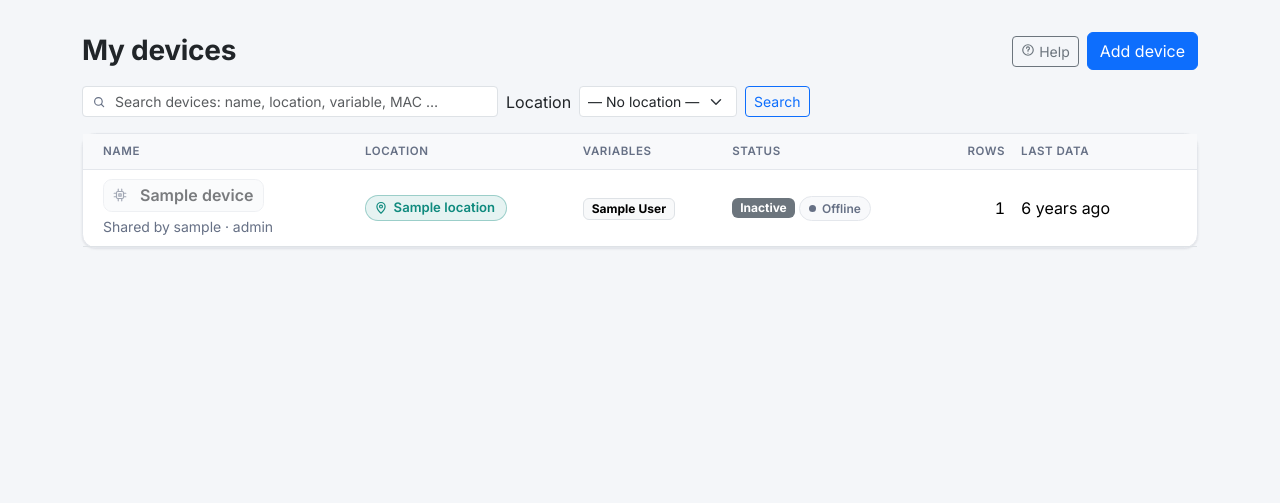
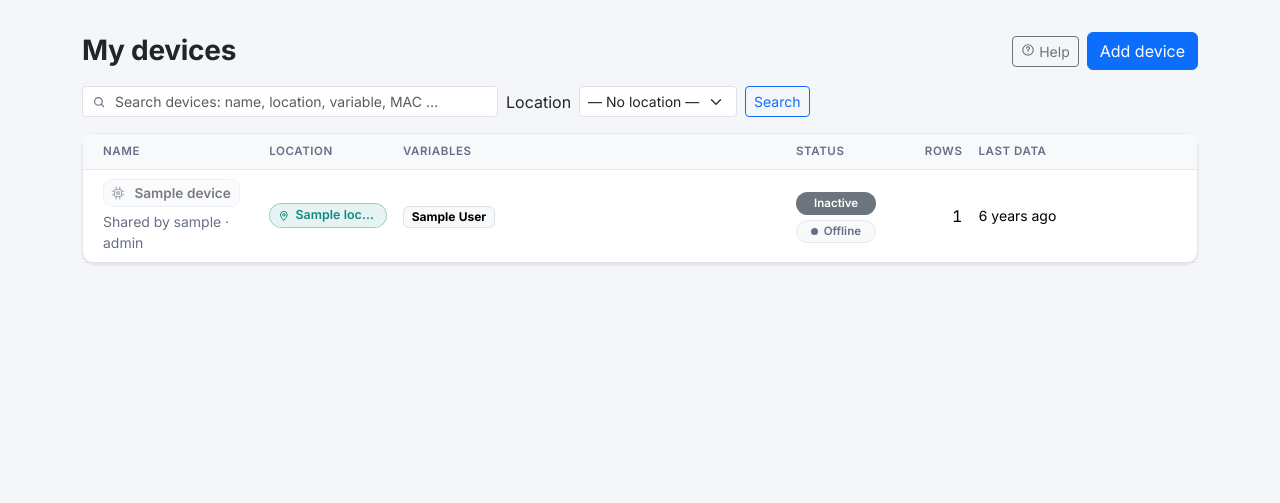
Before and after one commit to as-budi/IoT_platform, a Django app: template devices/templates/devices/device_list.html in a window 1280 px wide. Shown: the part 64-567 px from the top of the page. Run offline with Django 5.2, Linux system fonts and the light colour scheme; the template is opened without the code that fills it: most values are stand-ins (such as "Sample title", 1, 10 or a date in 2020).

Commit message:
Make device table interface more adjustable

```diff
--- a/activity/signals.py
+++ b/activity/signals.py
@@ -228,9 +228,8 @@ def ota_event(sender, instance, created, raw=False, **kwargs):
         return
     update = instance.update
     device = update.device
-    package = update.package
     failed = instance.status == OtaStatus.FAILED
-    text = f"Firmware {package.version} on {device.name}: {instance.get_status_display().lower()}"
+    text = f"Firmware {update.package_version} on {device.name}: {instance.get_status_display().lower()}"
     if instance.message:
         text += f" ({instance.message})"
     record(f"firmware.{instance.status.lower()}", text, category=Category.FIRMWARE,
--- a/devices/templates/devices/includes/device_name.html
+++ b/devices/templates/devices/includes/device_name.html
@@ -1,2 +1,2 @@
 {% comment %}Nama device sebagai "chip" bertautan (ikon + nama). Butuh `device`. Redup bila nonaktif.{% endcomment %}
-<a class="entity-chip entity-device{% if not device.is_active %} is-muted{% endif %}" href="{% url 'devices:detail' device.pk %}"{% if not device.is_active %} title="Inactive"{% endif %}><span class="entity-icon">{% include "includes/icon.html" with name="device" %}</span><span class="entity-text">{{ device.name }}</span></a>
+<a class="entity-chip entity-device{% if not device.is_active %} is-muted{% endif %}" href="{% url 'devices:detail' device.pk %}" title="{{ device.name }}{% if not device.is_active %} (inactive){% endif %}"><span class="entity-icon">{% include "includes/icon.html" with name="device" %}</span><span class="entity-text">{{ device.name }}</span></a>
--- a/devices/templates/devices/includes/device_table.html
+++ b/devices/templates/devices/includes/device_table.html
@@ -7,7 +7,15 @@
 {% endcomment %}
 <div class="card shadow-sm">
   <div class="table-responsive">
-    <table class="table table-hover align-middle mb-0">
+    {# Lebar kolom tetap dalam persen (app.css .device-table, table-layout: fixed): tabel selalu selebar #}
+    {# kartu dan mengikuti lebar browser; Variables mendapat bagian terbesar. Bila kartu < 900 px    #}
+    {# tabel digulir ke samping. #}
+    <table class="table table-hover align-middle mb-0 device-table{% if user.is_admin %} with-owner{% endif %}">
+      <colgroup>
+        <col class="col-name"><col class="col-location"><col class="col-variables">
+        {% if user.is_admin %}<col class="col-owner">{% endif %}
+        <col class="col-status"><col class="col-rows"><col class="col-last"><col class="col-actions">
+      </colgroup>
       <thead class="table-light">
         <tr>
           <th>Name</th>
@@ -48,19 +56,22 @@
             <span class="text-muted">—</span>
             {% endfor %}
           </td>
-          {% if user.is_admin %}<td>{{ device.owner.username }}</td>{% endif %}
+          {% if user.is_admin %}<td class="owner-cell" title="{{ device.owner.username }}">{{ device.owner.username }}</td>{% endif %}
           <td>
+            {# Active/Inactive dan Online/Offline bertumpuk dengan lebar sama (.device-status). #}
+            <div class="device-status">
             {% if device.is_active %}
             <span class="badge text-bg-success">Active</span>
             {% else %}
             <span class="badge text-bg-secondary">Inactive</span>
             {% endif %}
             {% include "devices/includes/online_pill.html" %}
+            </div>
           </td>
           {# telemetry_count dihitung oleh Subquery di DeviceListView. #}
           {# intcomma: 1234 -> 1,234 (butuh django.contrib.humanize). #}
           <td class="text-end">{{ device.telemetry_count|intcomma }}</td>
-          <td>
+          <td class="small">
             {% if device.last_seen %}
             {{ device.last_seen|timesince }} ago
             {% if device.last_protocol %}<span class="badge protocol-badge ms-1">{{ device.get_last_protocol_display }}</span>{% endif %}
--- a/devices/templates/devices/includes/location_name.html
+++ b/devices/templates/devices/includes/location_name.html
@@ -1,2 +1,2 @@
 {% comment %}Lokasi sebagai pill (ikon pin + nama). Butuh `location`; `link` = boleh membuka halaman lokasi.{% endcomment %}
-{% if link %}<a class="entity-pill entity-location" href="{% url 'devices:location_detail' location.pk %}">{% else %}<span class="entity-pill entity-location">{% endif %}{% include "includes/icon.html" with name="location" %}<span class="entity-text">{{ location.name }}</span>{% if link %}</a>{% else %}</span>{% endif %}
+{% if link %}<a class="entity-pill entity-location" href="{% url 'devices:location_detail' location.pk %}" title="{{ location.name }}">{% else %}<span class="entity-pill entity-location" title="{{ location.name }}">{% endif %}{% include "includes/icon.html" with name="location" %}<span class="entity-text">{{ location.name }}</span>{% if link %}</a>{% else %}</span>{% endif %}
--- a/ota/services.py
+++ b/ota/services.py
@@ -113,7 +113,7 @@ def expire_due(device=None, now=None):
             fail(update, "The device did not pick up the update command in time (is it online?).")
         elif (now - update.created_at).total_seconds() > timeout:
             if update.status == OtaStatus.UPDATING:
-                why = f"The device did not come back with version {update.package.version}"
+                why = f"The device did not come back with version {update.package_version}"
             else:
                 why = f"No progress after {update.get_status_display().lower()}"
             fail(update, f"{why} within {timeout // 60} minutes.")
@@ -391,7 +391,7 @@ def report_version(device, version, board, protocol):
     with transaction.atomic():
         update = device.ota_updates.select_for_update().active().select_related("package").first()
         if update is not None:
-            target = update.package.version
+            target = update.package_version
             if version == target:
                 record(update, OtaStatus.UPDATED, f"The device restarted with version {version}", source=protocol)
                 message += f"; update {update.pk}: UPDATED"
--- a/ota/templates/ota/includes/device_firmware.html
+++ b/ota/templates/ota/includes/device_firmware.html
@@ -32,7 +32,7 @@
     <div class="ota-active border rounded p-3 mb-3" data-ota-update="{{ ota_active.pk }}">
       <div class="d-flex flex-wrap justify-content-between align-items-center gap-2 mb-2">
         <div>
-          Updating to <strong>{{ ota_active.package.version }}</strong>
+          Updating to <strong>{{ ota_active.package_version }}</strong>
           {% include "ota/includes/status_badge.html" with update=ota_active %}
           <a class="small ms-1" href="{% url 'ota:update_detail' ota_active.pk %}">Details</a>
         </div>
@@ -46,7 +46,7 @@
       {% include "ota/includes/progress.html" with update=ota_active %}
       <p class="small text-muted mt-2 mb-0">
         {% if ota_active.status == "QUEUED" %}Waiting for the device to pick up the command <code>ota</code> (it needs to be online).
-        {% elif ota_active.status == "UPDATING" %}The device is restarting. The update succeeds when it reports version {{ ota_active.package.version }}.
+        {% elif ota_active.status == "UPDATING" %}The device is restarting. The update succeeds when it reports version {{ ota_active.package_version }}.
         {% else %}The device reports each step; this box updates by itself.{% endif %}
       </p>
     </div>
--- a/ota/templates/ota/includes/update_table.html
+++ b/ota/templates/ota/includes/update_table.html
@@ -16,7 +16,7 @@
       <tr>
         <td class="text-nowrap">{{ update.created_at|date:"d M H:i:s" }}</td>
         {% if show_device %}<td><a href="{% url 'devices:detail' update.device_id %}">{{ update.device.name }}</a></td>{% endif %}
-        <td class="text-nowrap">{{ update.previous_version|default:"?" }} → <strong>{{ update.package.version }}</strong></td>
+        <td class="text-nowrap">{{ update.previous_version|default:"?" }} → <strong>{{ update.package_version }}</strong></td>
         <td>{% include "ota/includes/status_badge.html" %}{% if update.error %} <span class="small text-muted">{{ update.error|truncatechars:70 }}</span>{% endif %}</td>
         <td>{{ update.created_by.username|default:"—" }}</td>
         <td class="text-end"><a class="small" href="{% url 'ota:update_detail' update.pk %}">Details</a></td>
--- a/ota/templates/ota/package_list.html
+++ b/ota/templates/ota/package_list.html
@@ -31,13 +31,9 @@
           <td class="small text-nowrap">{{ package.created_at|date:"d M Y" }}{% if user.is_admin %} · {{ package.uploaded_by.username }}{% endif %}</td>
           <td class="text-end">{{ package.updated_count }}{% if package.update_count != package.updated_count %} <span class="text-muted small">of {{ package.update_count }} tries</span>{% endif %}</td>
           <td class="text-end text-nowrap">
-            {# Firmware yang pernah dipakai pembaruan disimpan untuk riwayatnya (ota.views.PackageDeleteView). #}
+            {# Selalu boleh dihapus; riwayat pembaruan menyimpan judul dan versinya (ota.views.PackageDeleteView). #}
             {% url 'ota:package_delete' package.pk as delete_url %}
-            {% if package.update_count %}
-            {% include "includes/row_actions.html" with delete_url=delete_url delete_blocked="Used by updates; kept for their history" label=package.title %}
-            {% else %}
             {% include "includes/row_actions.html" with delete_url=delete_url label=package.title %}
-            {% endif %}
           </td>
         </tr>
         {% endfor %}
--- a/ota/templates/ota/update_detail.html
+++ b/ota/templates/ota/update_detail.html
@@ -11,9 +11,9 @@
 </nav>
 <div class="d-flex flex-wrap justify-content-between align-items-start gap-2 mb-4">
   <div>
-    <h1 class="h3 mb-1">{{ update.previous_version|default:"?" }} → {{ update.package.version }} {% include "ota/includes/status_badge.html" %}</h1>
+    <h1 class="h3 mb-1">{{ update.previous_version|default:"?" }} → {{ update.package_version }} {% include "ota/includes/status_badge.html" %}</h1>
     <div class="text-muted"><a href="{% url 'devices:detail' update.device_id %}">{{ update.device.name }}</a> ·
-      <a href="{% url 'ota:package_detail' update.package_id %}">{{ update.package.title }} {{ update.package.version }}</a> · started by {{ update.created_by.username|default:"—" }}</div>
+      {% if update.package_id %}<a href="{% url 'ota:package_detail' update.package_id %}">{{ update.package_title }} {{ update.package_version }}</a>{% else %}{{ update.package_title }} {{ update.package_version }} <span class="small">(firmware deleted)</span>{% endif %} · started by {{ update.created_by.username|default:"—" }}</div>
   </div>
   {% if not update.is_final %}
   <form method="post" action="{% url 'ota:cancel' update.pk %}">
@@ -54,7 +54,7 @@
           <dt class="col-6 fw-normal text-muted">Download link</dt>
           <dd class="col-6">{% if update.token_used_at %}used {{ update.token_used_at|date:"H:i:s" }}{% if update.downloaded_by %} by {{ update.downloaded_by }}{% endif %}{% elif update.is_final %}not used{% else %}valid until {{ update.token_expires_at|date:"H:i" }}{% endif %}</dd>
           <dt class="col-6 fw-normal text-muted">Checksum (MD5)</dt>
-          <dd class="col-6"><code>{{ update.package.md5|truncatechars:13 }}</code></dd>
+          <dd class="col-6"><code>{{ update.package_md5|truncatechars:13 }}</code></dd>
           <dt class="col-6 fw-normal text-muted">Finished</dt>
           <dd class="col-6 mb-0">{{ update.finished_at|date:"d M H:i:s"|default:"—" }}</dd>
         </dl>
--- a/static/css/app.css
+++ b/static/css/app.css
@@ -1662,3 +1662,43 @@ body > main.container { padding-top: 2rem; }
 .chart-color-option.active { border-color: var(--bs-body-color); box-shadow: inset 0 0 0 2px var(--app-surface); }
 .chart-color-menu .form-control-color { width: 2.4rem; height: 2rem; padding: 0.15rem; }
 .command-table .command-rtt { margin-top: 0.15rem; font-size: 0.75rem; font-variant-numeric: tabular-nums; }
+
+/* Tabel device (devices/includes/device_table.html): lebar kolom tetap dalam persen, jadi tabel selalu
+   selebar kartu dan menyesuaikan lebar browser. Variables mendapat bagian terbesar (banyak variabel). */
+.device-table { table-layout: fixed; width: 100%; min-width: 900px; }
+/* Persen = ikut melebar/menyempit bersama browser; Status, Rows dan tombol aksi lebar tetap.
+   Di bawah 900 px (layar sempit, atau side menu terbuka di layar < ~1150 px) tabel digulir. */
+.device-table .col-name { width: 16%; }
+.device-table .col-location { width: 12%; }
+.device-table .col-variables { width: auto; }
+.device-table .col-owner { width: 9%; }
+.device-table .col-status { width: 6.6rem; }
+.device-table .col-rows { width: 4.8rem; }
+.device-table .col-last { width: 11%; }
+.device-table .col-actions { width: 6.5rem; }
+/* Nama device: huruf lebih kecil, satu baris, dipotong "…" (nama lengkap di tooltip). */
+.device-table .entity-chip { font-size: 0.85rem; gap: 0.35rem; padding: 0.15rem 0.5rem 0.15rem 0.2rem; }
+.device-table .entity-chip .entity-icon { width: 1.35rem; height: 1.35rem; }
+.device-table .entity-chip .entity-icon .icon { width: 14px; height: 14px; }
+.device-table .entity-chip .entity-text { min-width: 0; white-space: nowrap; overflow: hidden; text-overflow: ellipsis; }
+/* Lokasi: satu baris juga, dipotong "…" (nama lengkap di tooltip). */
+.device-table .entity-pill { font-size: 0.78rem; }
+.device-table .entity-pill .entity-text { min-width: 0; white-space: nowrap; overflow: hidden; text-overflow: ellipsis; }
+/* Status: Active/Inactive dan Online/Offline bertumpuk, lebar dan tinggi sama. */
+.device-status { display: inline-grid; grid-template-columns: 5rem; row-gap: 0.3rem; }
+.device-status > :is(.badge, .status-pill) {
+  display: inline-flex;
+  align-items: center;
+  justify-content: center;
+  gap: 0.35rem;
+  height: 1.45rem;
+  padding: 0 0.5rem;
+  border-radius: 999px;
+  font-size: 0.72rem;
+  font-weight: 600;
+  white-space: nowrap;
+}
+.device-table td { overflow-wrap: break-word; }
+.device-table td.text-end { white-space: nowrap; }
+.device-table .owner-cell { overflow: hidden; text-overflow: ellipsis; white-space: nowrap; }
+.device-table td .badge { white-space: normal; text-align: left; }
--- a/userdocs/templates/userdocs/pages/firmware-updates.html
+++ b/userdocs/templates/userdocs/pages/firmware-updates.html
@@ -17,7 +17,8 @@ then update any compatible device from its page. The device downloads the file,
 </ol>
 <p>The version must match what the new firmware reports after it starts: that report is how the platform knows the update worked.
 Firmware you upload is visible only to you (administrators see all).
-The delete button at the end of each row removes a firmware; firmware that was already used by an update is kept for its history (the button is greyed out).</p>
+The delete button at the end of each row removes a firmware and its .bin file. Updates that used it keep their history (title and version);
+an update that is still running with it is stopped as failed.</p>
 
 <h2 id="update">Updating a device</h2>
 <p>Device page → <em>Firmware</em> card → choose the version under <em>Update to</em> → <em>Update firmware</em>.
```
Also changed, not shown: docs/tahap-26-tambahan-hasil-uji-esp32.md (+2 -1 lines), ota/models.py (+17 -3 lines), ota/templates/ota/package_confirm_delete.html (+8 -6 lines), ota/tests.py (+14 -6 lines), ota/views.py (+13 -4 lines), ota/migrations/0003_update_package_snapshot.py (added).
